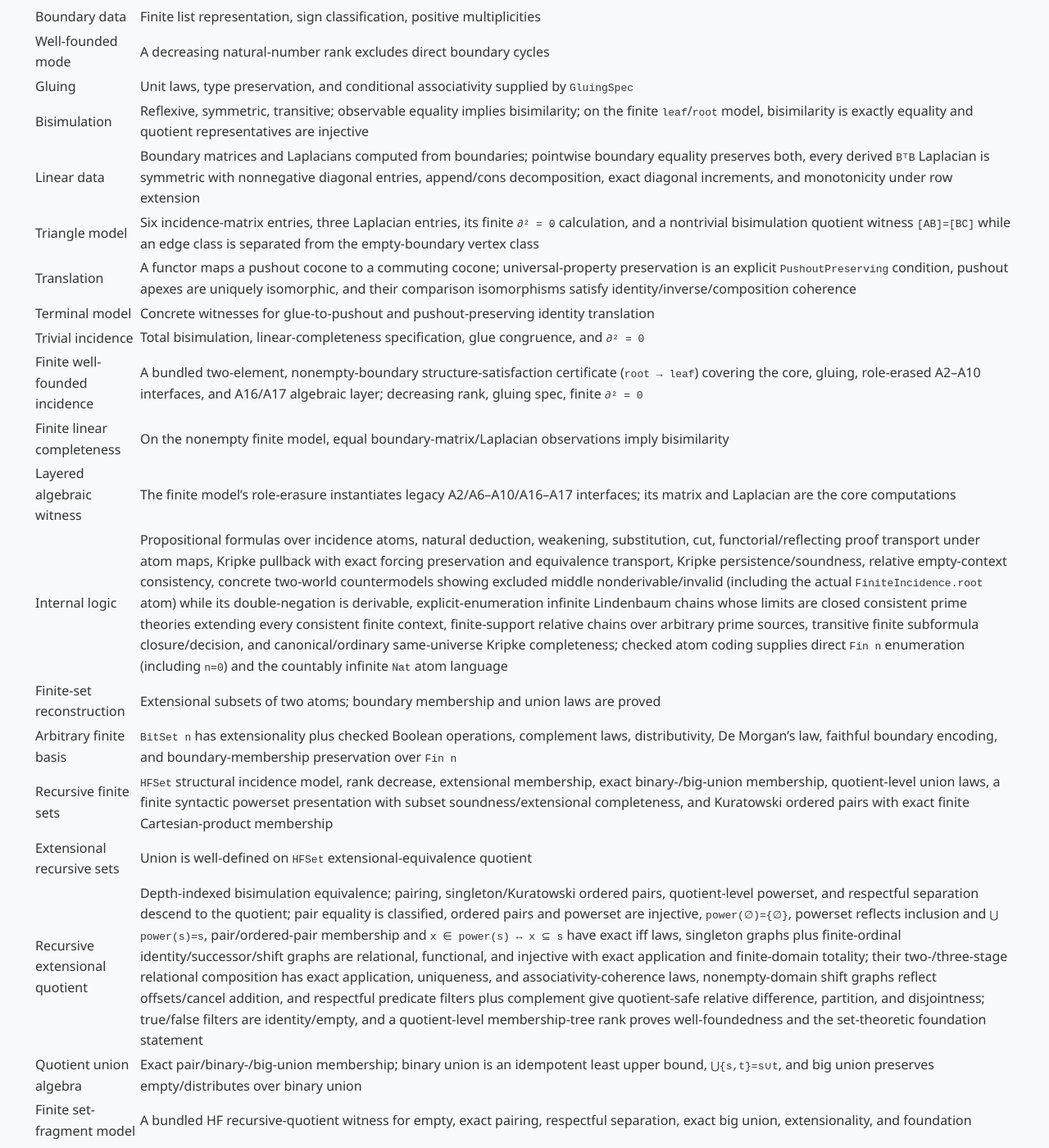
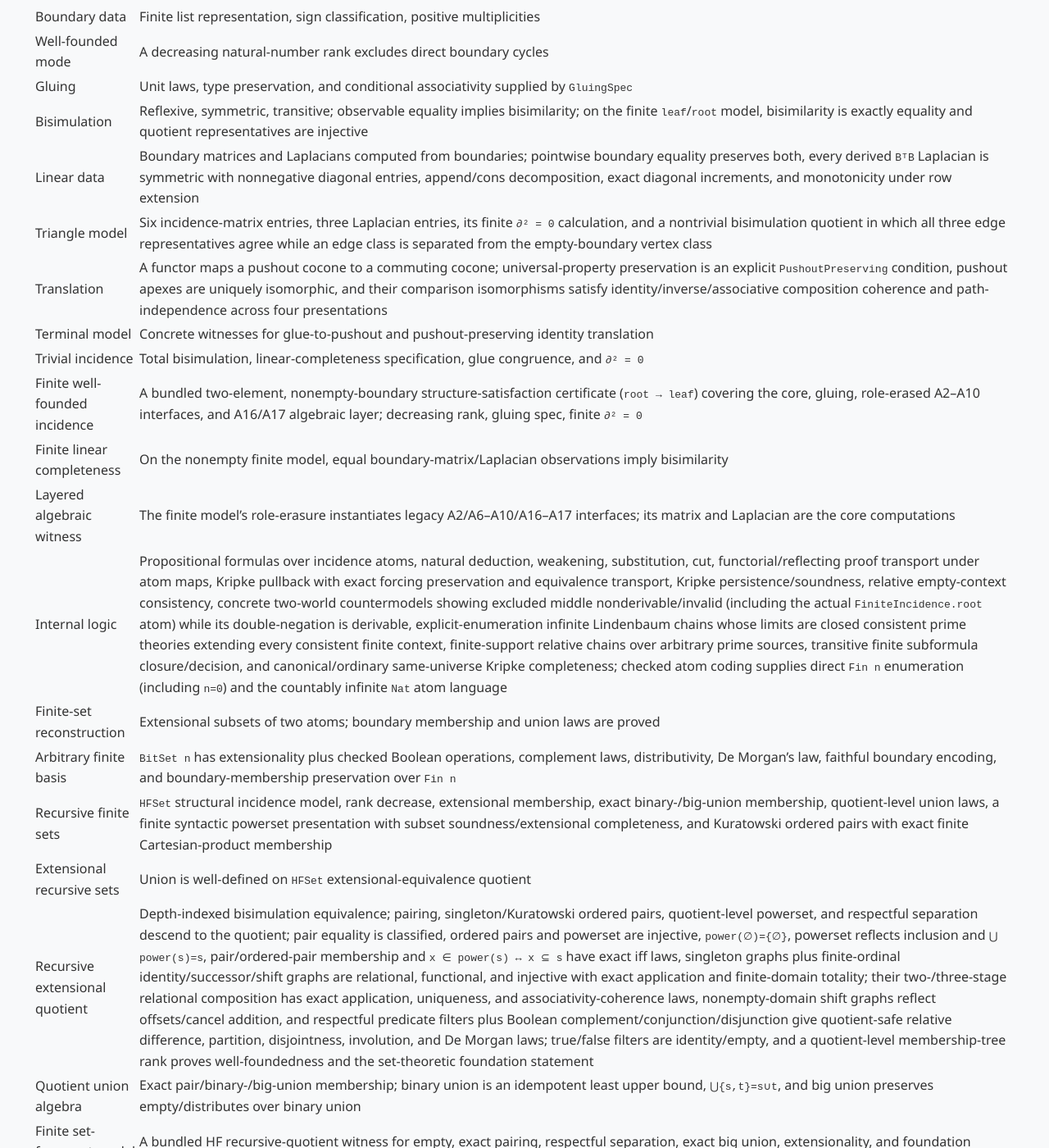
Before and after one commit to com-junkawasaki/inc, a Jekyll site: the page built from docs/verification.md, in a window 1280 px wide and 1400 px high, scrolled down 545 px. Shown: the whole window at 82% size. Built offline with Jekyll 4.4.1, drawn with Linux system fonts in a browser that asks for light colours.

Commit message:
feat(inc): extend pushout and predicate coherence

```diff
--- a/docs/verification.md
+++ b/docs/verification.md
@@ -19,8 +19,8 @@ the triangle example.
 | Gluing | Unit laws, type preservation, and conditional associativity supplied by `GluingSpec` |
 | Bisimulation | Reflexive, symmetric, transitive; observable equality implies bisimilarity; on the finite `leaf`/`root` model, bisimilarity is exactly equality and quotient representatives are injective |
 | Linear data | Boundary matrices and Laplacians computed from boundaries; pointwise boundary equality preserves both, every derived `BᵀB` Laplacian is symmetric with nonnegative diagonal entries, append/cons decomposition, exact diagonal increments, and monotonicity under row extension |
-| Triangle model | Six incidence-matrix entries, three Laplacian entries, its finite `∂² = 0` calculation, and a nontrivial bisimulation quotient witness `[AB]=[BC]` while an edge class is separated from the empty-boundary vertex class |
-| Translation | A functor maps a pushout cocone to a commuting cocone; universal-property preservation is an explicit `PushoutPreserving` condition, pushout apexes are uniquely isomorphic, and their comparison isomorphisms satisfy identity/inverse/composition coherence |
+| Triangle model | Six incidence-matrix entries, three Laplacian entries, its finite `∂² = 0` calculation, and a nontrivial bisimulation quotient in which all three edge representatives agree while an edge class is separated from the empty-boundary vertex class |
+| Translation | A functor maps a pushout cocone to a commuting cocone; universal-property preservation is an explicit `PushoutPreserving` condition, pushout apexes are uniquely isomorphic, and their comparison isomorphisms satisfy identity/inverse/associative composition coherence and path-independence across four presentations |
 | Terminal model | Concrete witnesses for glue-to-pushout and pushout-preserving identity translation |
 | Trivial incidence | Total bisimulation, linear-completeness specification, glue congruence, and `∂² = 0` |
 | Finite well-founded incidence | A bundled two-element, nonempty-boundary structure-satisfaction certificate (`root → leaf`) covering the core, gluing, role-erased A2–A10 interfaces, and A16/A17 algebraic layer; decreasing rank, gluing spec, finite `∂² = 0` |
@@ -31,7 +31,7 @@ the triangle example.
 | Arbitrary finite basis | `BitSet n` has extensionality plus checked Boolean operations, complement laws, distributivity, De Morgan's law, faithful boundary encoding, and boundary-membership preservation over `Fin n` |
 | Recursive finite sets | `HFSet` structural incidence model, rank decrease, extensional membership, exact binary-/big-union membership, quotient-level union laws, a finite syntactic powerset presentation with subset soundness/extensional completeness, and Kuratowski ordered pairs with exact finite Cartesian-product membership |
 | Extensional recursive sets | Union is well-defined on `HFSet` extensional-equivalence quotient |
-| Recursive extensional quotient | Depth-indexed bisimulation equivalence; pairing, singleton/Kuratowski ordered pairs, quotient-level powerset, and respectful separation descend to the quotient; pair equality is classified, ordered pairs and powerset are injective, `power(∅)={∅}`, powerset reflects inclusion and `⋃ power(s)=s`, pair/ordered-pair membership and `x ∈ power(s) ↔ x ⊆ s` have exact iff laws, singleton graphs plus finite-ordinal identity/successor/shift graphs are relational, functional, and injective with exact application and finite-domain totality; their two-/three-stage relational composition has exact application, uniqueness, and associativity-coherence laws, nonempty-domain shift graphs reflect offsets/cancel addition, and respectful predicate filters plus complement give quotient-safe relative difference, partition, and disjointness; true/false filters are identity/empty, and a quotient-level membership-tree rank proves well-foundedness and the set-theoretic foundation statement |
+| Recursive extensional quotient | Depth-indexed bisimulation equivalence; pairing, singleton/Kuratowski ordered pairs, quotient-level powerset, and respectful separation descend to the quotient; pair equality is classified, ordered pairs and powerset are injective, `power(∅)={∅}`, powerset reflects inclusion and `⋃ power(s)=s`, pair/ordered-pair membership and `x ∈ power(s) ↔ x ⊆ s` have exact iff laws, singleton graphs plus finite-ordinal identity/successor/shift graphs are relational, functional, and injective with exact application and finite-domain totality; their two-/three-stage relational composition has exact application, uniqueness, and associativity-coherence laws, nonempty-domain shift graphs reflect offsets/cancel addition, and respectful predicate filters plus Boolean complement/conjunction/disjunction give quotient-safe relative difference, partition, disjointness, involution, and De Morgan laws; true/false filters are identity/empty, and a quotient-level membership-tree rank proves well-foundedness and the set-theoretic foundation statement |
 | Quotient union algebra | Exact pair/binary-/big-union membership; binary union is an idempotent least upper bound, `⋃{s,t}=s∪t`, and big union preserves empty/distributes over binary union |
 | Finite set-fragment model | A bundled HF recursive-quotient witness for empty, exact pairing, respectful separation, exact big union, extensionality, and foundation |
 | Natural-number reconstruction | Injective von Neumann naturals in the recursive quotient, with rank `n`, exact membership `m ∈ n ↔ m < n`, internal inclusion exactly `m ≤ n`, equality/trichotomy, successor `n + 1 = n ∪ {n}`, `⋃(n+1)=n`, and binary union `max(m,n)` with associative/commutative/idempotent laws |
```
Also changed, not shown: README.md, 3 other files.
